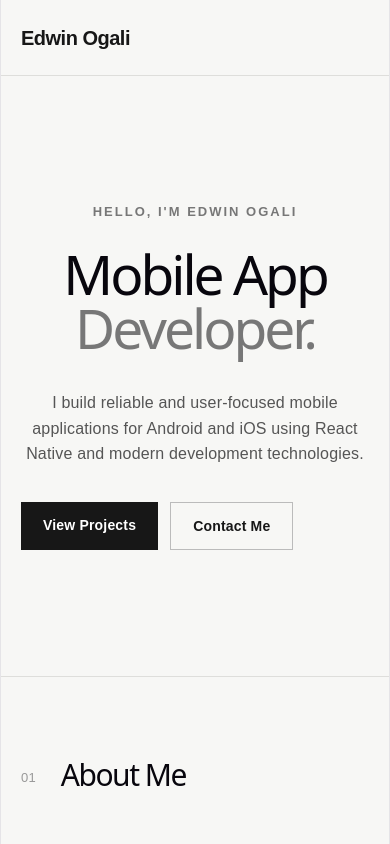
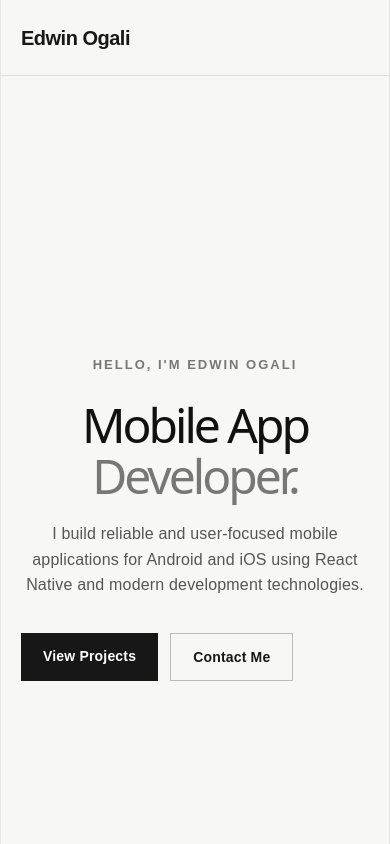
Before and after one commit to edwinogali6/edwinogali.github.io, a React (Vite) app: page / in a window 390 px wide. Shown: the top 844 px of the page. Built offline with nearby package versions, Linux system fonts and the light colour scheme.

Commit message:
Fix mobile hero heading

```diff
--- a/src/App.css
+++ b/src/App.css
@@ -395,3 +395,40 @@ a {
     padding: 25px 20px;
   }
 }
+
+/* just added */
+
+@media (max-width: 768px) {
+  .hero {
+    min-height: 100vh;
+    padding: 100px 20px 60px;
+    display: flex;
+    align-items: center;
+  }
+
+  .hero-content {
+    width: 100%;
+    max-width: 100%;
+  }
+
+  .hero h1 {
+    display: block;
+    visibility: visible;
+    opacity: 1;
+    position: relative;
+    color: #111;
+    font-size: 48px;
+    line-height: 1.05;
+    margin: 20px 0;
+  }
+
+  .hero h1 span {
+    display: inline;
+  }
+
+  .hero-description {
+    display: block;
+    visibility: visible;
+    opacity: 1;
+  }
+}
```
